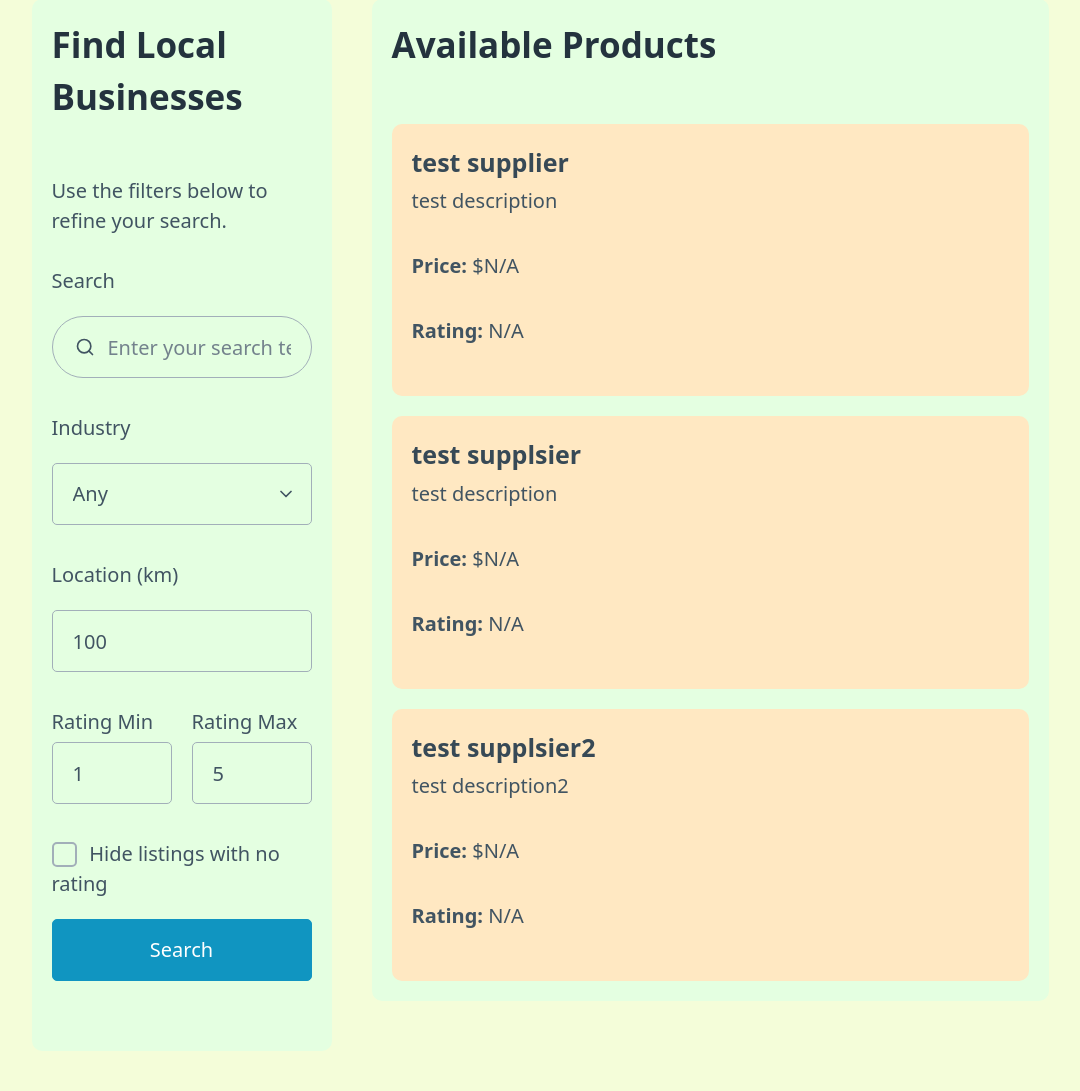
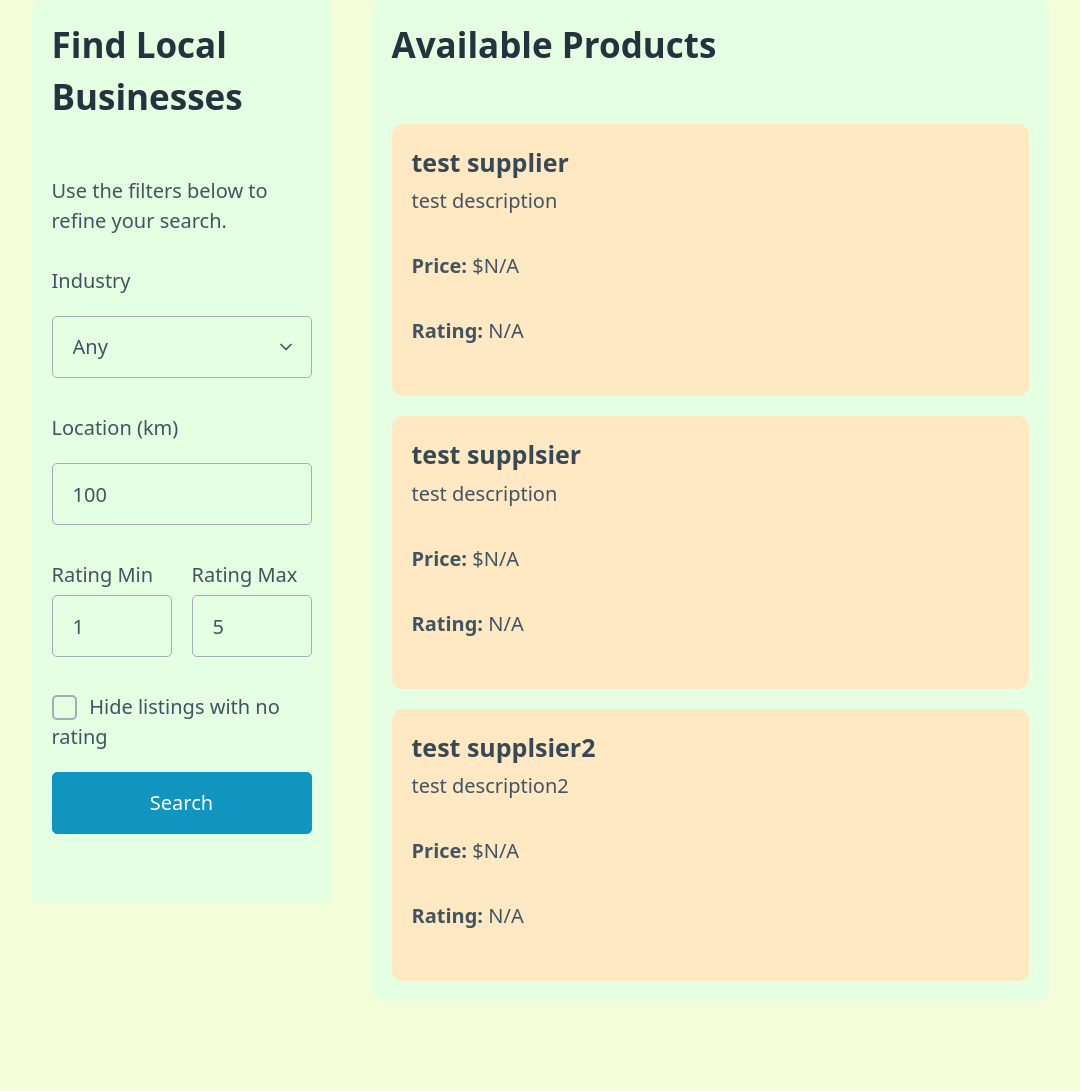
Before and after one commit to MaxLan-dev/DevHacks2025, a Django app: page /search in a window 1280 px wide. Shown: the part 128-1219 px from the top of the page, without its empty margins (100-1180 px from the left). Run offline with Django 5.2, Linux system fonts and the light colour scheme; data comes from the database, SQL or seed files in the repository; parts of the project's set-up code (start-up, migrations or seed data) failed here and were passed over.

Commit message:
removed search bar

```diff
--- a/food4u/website/templates/website/search.html
+++ b/food4u/website/templates/website/search.html
@@ -31,13 +31,6 @@
     <!-- Search Form -->
     <form id="searchForm" action="/search/" method="get" style="display: flex; flex-direction: column; gap: 0.75rem;">
       <!-- Search bar -->
-      <label for="q">Search</label>
-      <input
-        type="search"
-        id="q"
-        name="q"
-        placeholder="Enter your search term..."
-      >
 
       <!-- Industry filter -->
       <label for="industry">Industry</label>
```
